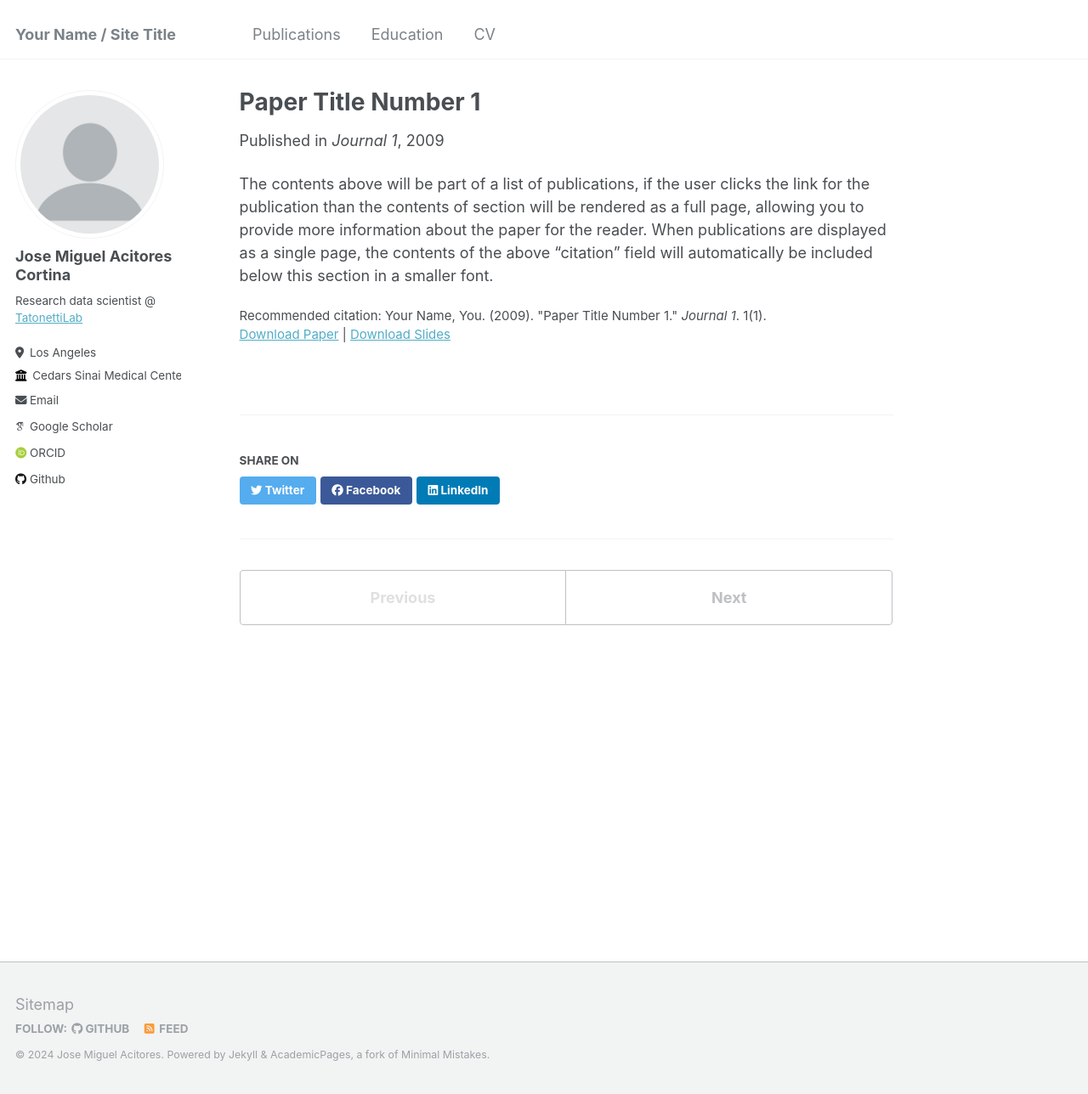
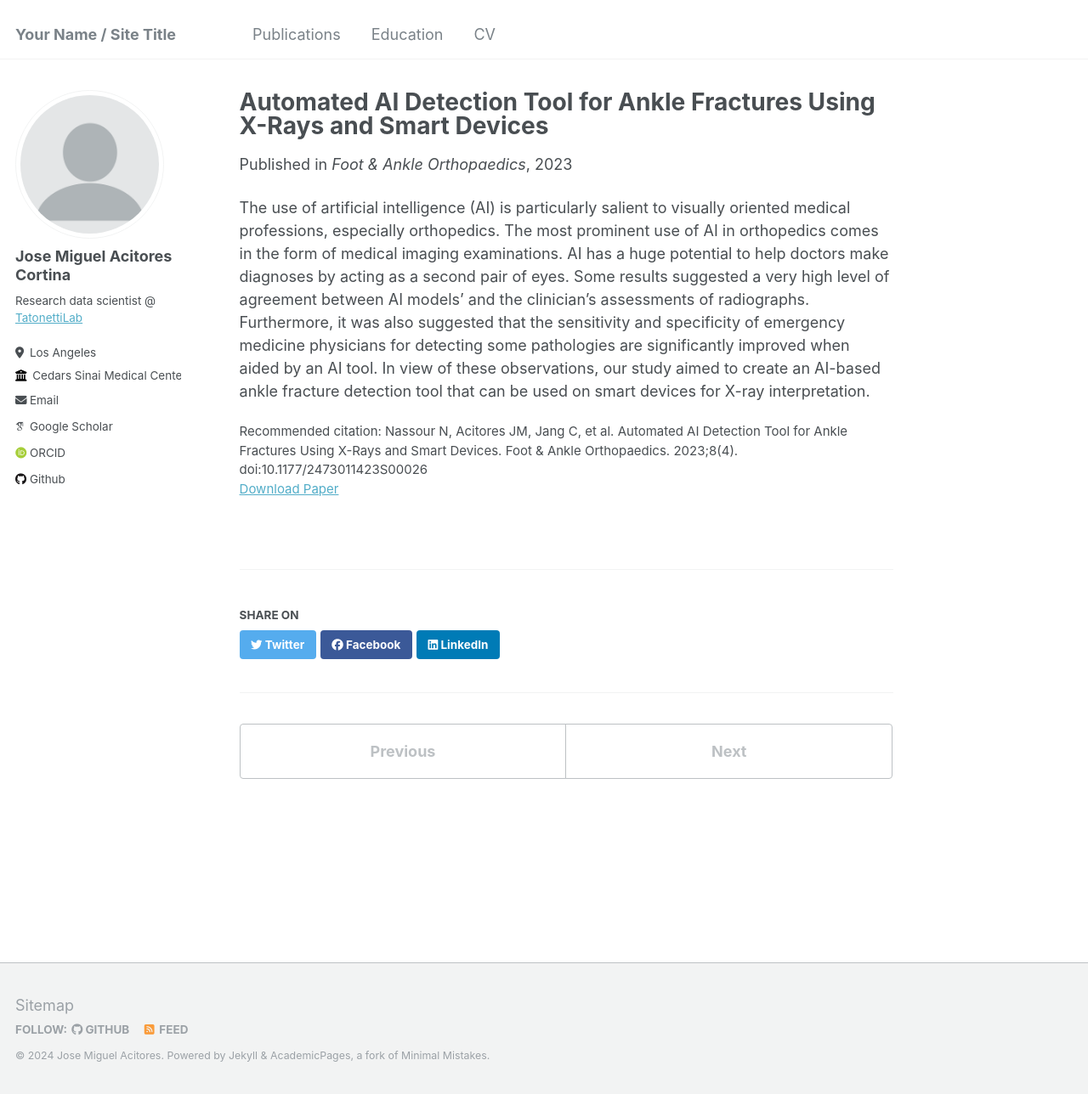
Before and after one commit to joseacitores/joseacitores.github.io, a Jekyll site: the page built from _publications/2009-10-01-paper-title-number-1.md, in a window 1280 px wide and 1288 px high. Shown: the whole window at 85% size. Built offline with Jekyll 4.4.1, drawn with Linux system fonts in a browser that asks for light colours; some web fonts are replaced.

Commit message:
Update 2009-10-01-paper-title-number-1.md

```diff
--- a/_publications/2009-10-01-paper-title-number-1.md
+++ b/_publications/2009-10-01-paper-title-number-1.md
@@ -1,13 +1,12 @@
 ---
-title: "Paper Title Number 1"
+title: "Automated AI Detection Tool for Ankle Fractures Using X-Rays and Smart Devices"
 collection: publications
-permalink: /publication/2009-10-01-paper-title-number-1
-excerpt: 'This paper is about the number 1. The number 2 is left for future work.'
-date: 2009-10-01
-venue: 'Journal 1'
-slidesurl: 'http://academicpages.github.io/files/slides1.pdf'
-paperurl: 'http://academicpages.github.io/files/paper1.pdf'
-citation: 'Your Name, You. (2009). &quot;Paper Title Number 1.&quot; <i>Journal 1</i>. 1(1).'
+permalink: /publication/ankle-fracture
+excerpt: ''
+date: 2023-12-01
+venue: 'Foot & Ankle Orthopaedics'
+paperurl: 'https://doi.org/10.1177/2473011423S0002'
+citation: 'Nassour N, Acitores JM, Jang C, et al. Automated AI Detection Tool for Ankle Fractures Using X-Rays and Smart Devices. Foot & Ankle Orthopaedics. 2023;8(4). doi:10.1177/2473011423S00026'
 ---
 
-The contents above will be part of a list of publications, if the user clicks the link for the publication than the contents of section will be rendered as a full page, allowing you to provide more information about the paper for the reader. When publications are displayed as a single page, the contents of the above "citation" field will automatically be included below this section in a smaller font.
+The use of artificial intelligence (AI) is particularly salient to visually oriented medical professions, especially orthopedics. The most prominent use of AI in orthopedics comes in the form of medical imaging examinations. AI has a huge potential to help doctors make diagnoses by acting as a second pair of eyes. Some results suggested a very high level of agreement between AI models’ and the clinician’s assessments of radiographs. Furthermore, it was also suggested that the sensitivity and specificity of emergency medicine physicians for detecting some pathologies are significantly improved when aided by an AI tool. In view of these observations, our study aimed to create an AI-based ankle fracture detection tool that can be used on smart devices for X-ray interpretation.
```
